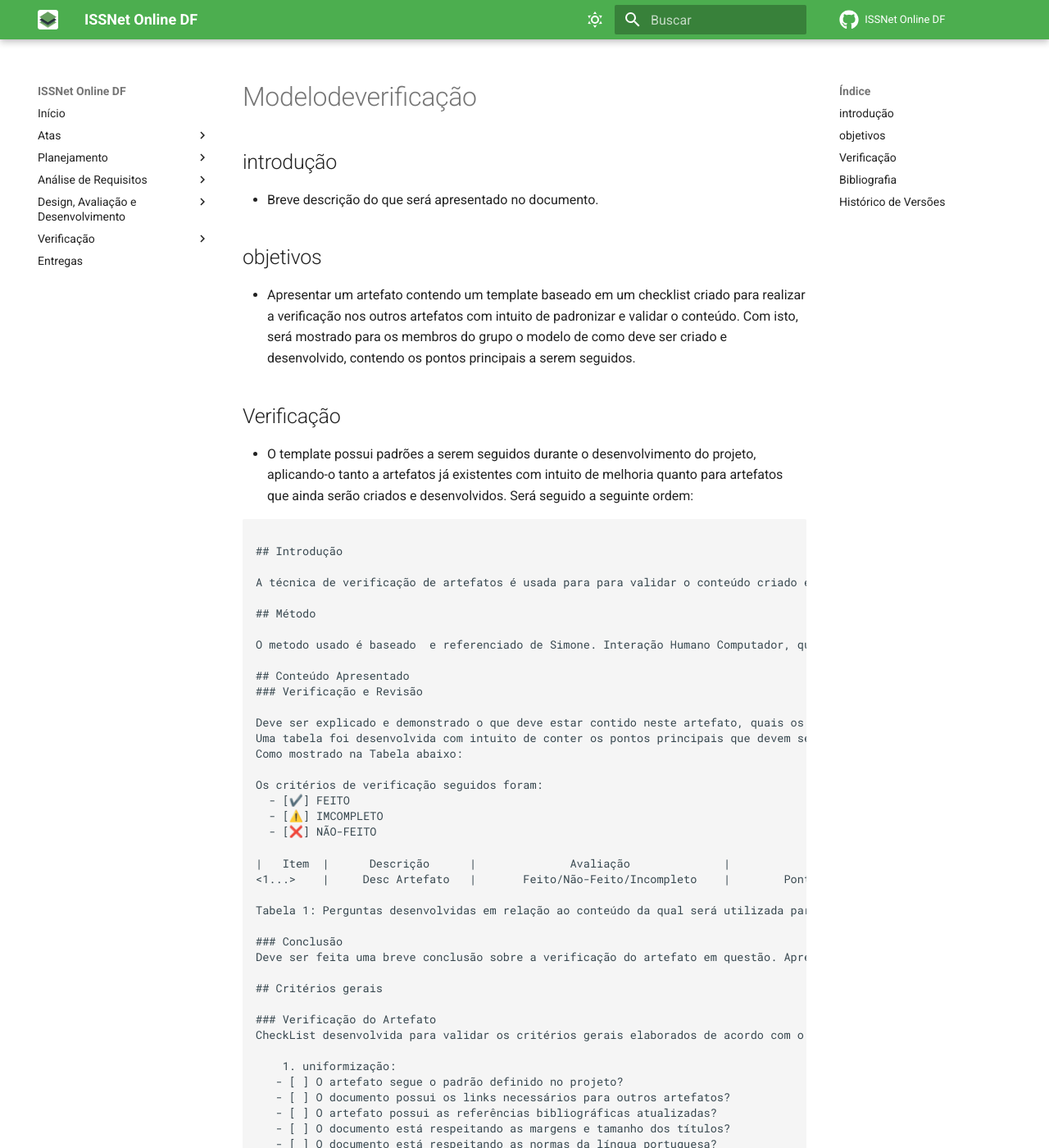
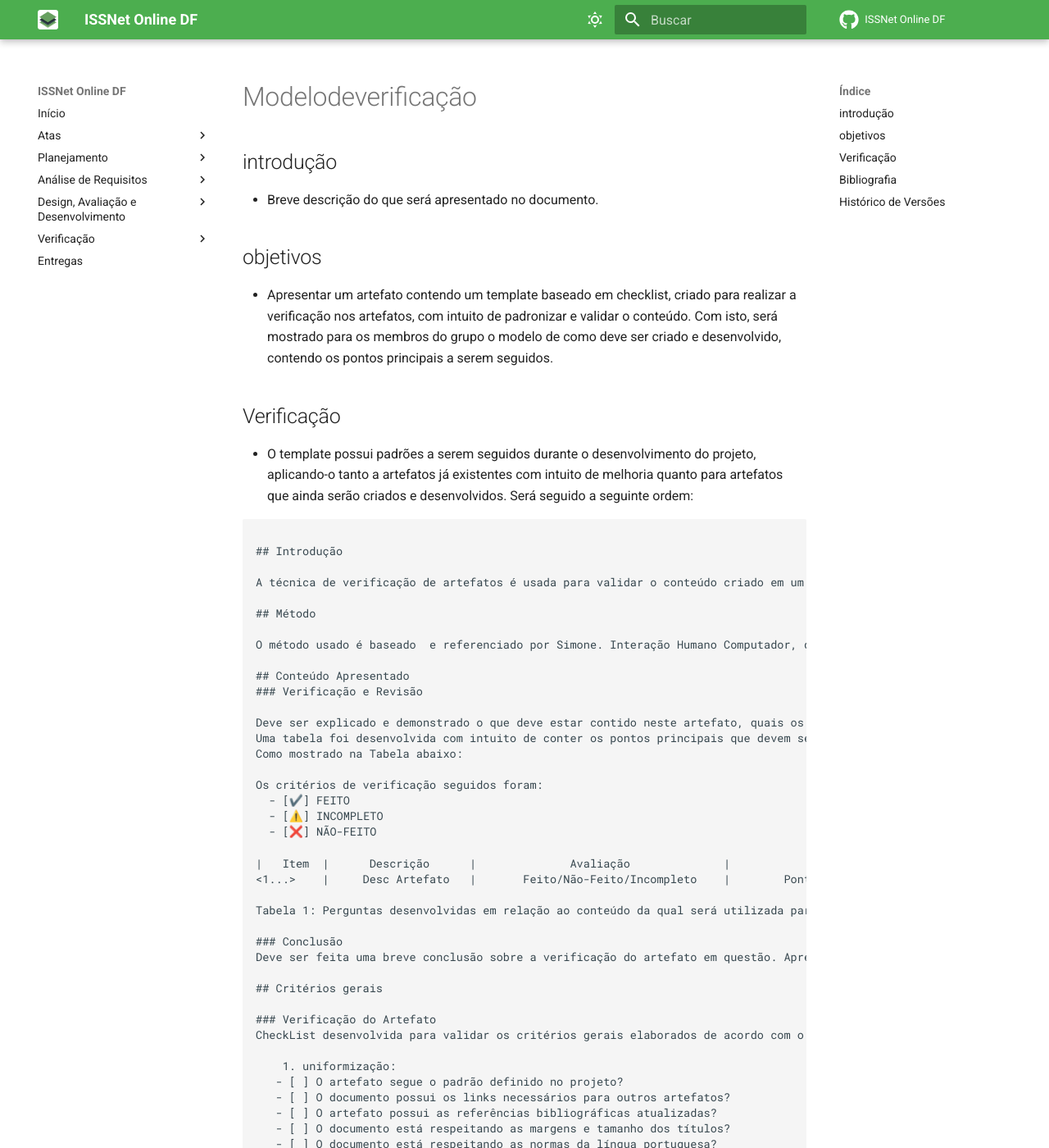
Before and after one commit to Interacao-Humano-Computador/2023.1-ISSNet, an MkDocs documentation site: the page built from gitpages/docs/verificacao/grupo-8/modelodeverificação.md, in a window 1280 px wide and 1400 px high. Shown: the whole window at 82% size. Built offline with MkDocs 1.6.1 and Material for MkDocs 9.7.7, drawn with Linux system fonts in a browser that asks for light colours; comment, search, counter and statistics services are not loaded; some of the changed text lies outside the part shown.

```diff
--- a/gitpages/docs/verificacao/grupo-8/modelodeverificação.md
+++ b/gitpages/docs/verificacao/grupo-8/modelodeverificação.md
@@ -2,8 +2,7 @@
 - Breve descrição do que será apresentado no documento.
 
 ##	objetivos
-- Apresentar um artefato contendo um template baseado em um checklist criado para realizar a verificação nos outros artefatos com intuito de padronizar e validar o conteúdo. Com isto, será mostrado para os membros do grupo o modelo de como deve ser criado e desenvolvido, contendo os pontos principais a serem seguidos.
-
+- Apresentar um artefato contendo um template baseado em checklist, criado para realizar a verificação nos artefatos, com intuito de padronizar e validar o conteúdo. Com isto, será mostrado para os membros do grupo o modelo de como deve ser criado e desenvolvido, contendo os pontos principais a serem seguidos.
 
 ##	Verificação
 -  O template possui padrões a serem seguidos durante o desenvolvimento do projeto, aplicando-o tanto a artefatos já existentes com intuito de melhoria quanto para artefatos que ainda serão criados e desenvolvidos.
@@ -13,22 +12,22 @@ Será seguido a seguinte ordem:
 
 ## Introdução
 
-A técnica de verificação de artefatos é usada para para validar o conteúdo criado em um projeto. O processo de verificação é feita de forma profunda e detalhada, visando observar e avaliar desde o conteúdo até a estrutuda do artefato, com o objetivo final de verificar a qualidade e a conformidade com os padrões e conteúdos estabelecidos.
+A técnica de verificação de artefatos é usada para validar o conteúdo criado em um projeto. O processo de verificação é feito de forma profunda e detalhada, visando observar e avaliar desde o conteúdo até a estrutura do artefato, com o objetivo final de verificar a qualidade e a conformidade com os padrões e conteúdos estabelecidos.
 
 ## Método
 
-O metodo usado é baseado  e referenciado de Simone. Interação Humano Computador, que consiste em checklists sobre o conteúdo, a padronização, a estrutura, a referência e outros. Será seguido o metódo de inspeção.
+O método usado é baseado  e referenciado por Simone. Interação Humano Computador, que consiste em checklists sobre o conteúdo, a padronização, a estrutura, a referência e outros. Será seguido o método de inspeção.
 
 ## Conteúdo Apresentado
 ### Verificação e Revisão
 
 Deve ser explicado e demonstrado o que deve estar contido neste artefato, quais os objetivos do artefato, o que ele pretende mostrar, os resultados e etc.
-Uma tabela foi desenvolvida com intuito de conter os pontos principais que devem ser analisados no artefato, com sua descrição, avaliação, observação e referencia.
+Uma tabela foi desenvolvida com intuito de conter os pontos principais que devem ser analisados no artefato, com sua descrição, avaliação, observação e referência.
 Como mostrado na Tabela abaixo:
 
 Os critérios de verificação seguidos foram:
   - [✔️] FEITO
-  - [⚠️] IMCOMPLETO
+  - [⚠️] INCOMPLETO
   - [❌] NÃO-FEITO
 
 |   Item  |      Descrição      |              Avaliação              |             Observação          |     Referência    |
@@ -59,15 +58,17 @@ CheckList desenvolvida para validar os critérios gerais elaborados de acordo co
   - [ ] As datas e os autores no histórico de versão estão atualizadas?
   - [ ] Os títulos e subtítulos estão bem definidos e formatados?
 
-	3. Referência:
-  - [ ] As perguntas utilizadas no checklist estão referenciadas corretamente?
-  - [ ] Todas as tabelas citadas e demonstradas no artefato estão com legenda e explicação?
-
-	4. Tabelas e Figuras:
+	3. Tabelas e Figuras:
   - [ ] As tabelas e figuras possuem legendas?
   - [ ] As tabelas e figuras estão sendo referenciadas no texto?
   - [ ] As tabelas estão sendo chamadas no texto?
   - [ ] As figuras estão sendo explicadas?
+
+	4. Referência:
+  - [ ] As perguntas utilizadas no checklist estão referenciadas corretamente?
+  - [ ] Todas as tabelas citadas e demonstradas no artefato estão com legenda e explicação?
+
+
 
 ## Conclusão
 Será apresentado um resumo breve da qual conterá os itens apresentados e concluídos no artefato, mostrando assim, se o artefato/documento respeita a estrutura padrão estabelecida, estabelecendo uma qualidade padrão para todos os artefatos.
@@ -76,7 +77,7 @@ Será apresentado um resumo breve da qual conterá os itens apresentados e concl
 Explicar quais são os pontos que necessitam de melhorias e promover possíveis soluções.
 
 ### Bibliografia
-Inserir a referencia bibliografica para que se saiba de onde foi retirado o conteúdo necessario para preencher os criterios necessarios no artefato.
+Inserir a referência bibliográfica para que se saiba de onde foi retirado o conteúdo necessário para preencher os critérios necessários no artefato.
 
 ## Histórico de Versões
 Histórico de versão atualizado, contendo os revisores e autores que realizam atividades no documento.
```
Also changed, not shown: other parts of gitpages/docs/verificacao/grupo-8/modelodeverificação.md (+1 -0 lines).
